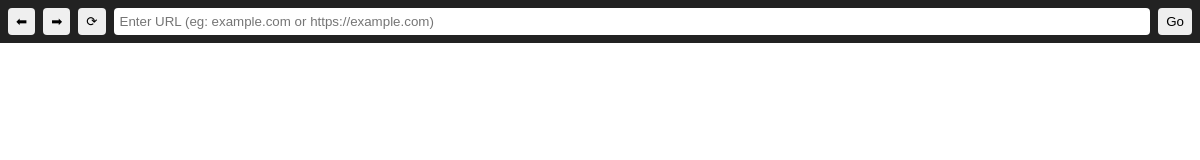
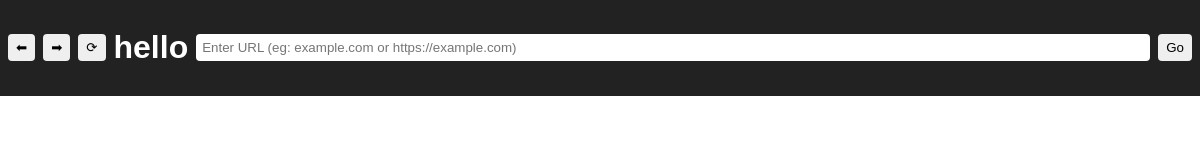
Before and after one commit to karuppasami2006/custom-browser, an Electron app: page index.html in a window 1200 px wide. Drawn offline with Linux system fonts and the light colour scheme.

Commit message:
commited

```diff
--- a/index.html
+++ b/index.html
@@ -16,7 +16,7 @@
     <button id="back" title="Back">⬅</button>
     <button id="forward" title="Forward">➡</button>
     <button id="reload" title="Reload">⟳</button>
-
+    <div class="h1"><h1>hello</h1></div>
     <input id="url" placeholder="Enter URL (eg: example.com or https://example.com)" />
     <button id="go">Go</button>
   </div>
```
